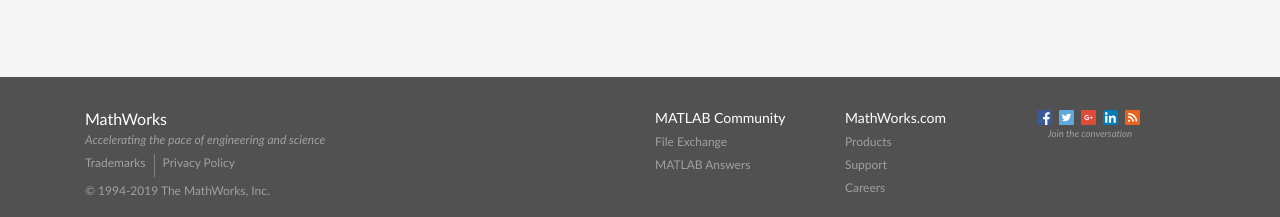
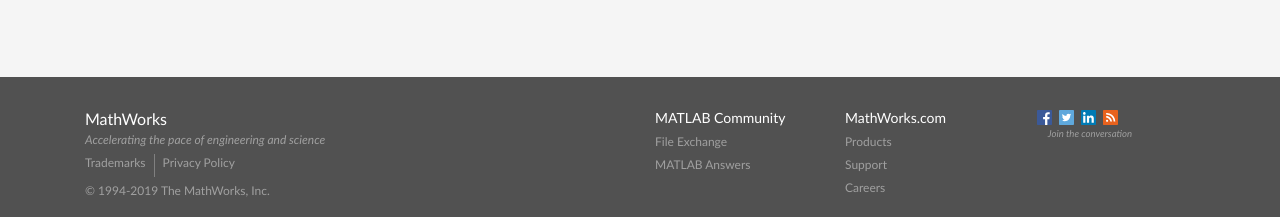
Before and after one commit to mathworks/mathworks.github.io, a Jekyll site: the page built from index.md, in a window 1280 px wide and 900 px high, scrolled down 790 px. Shown: the part 680-897 px from the top of the window. Built offline with Jekyll 4.4.1, drawn with Linux system fonts in a browser that asks for light colours; nearby versions of some CDN libraries.

Commit message:
Remove Google Plus, #10

```diff
--- a/_layouts/page.html
+++ b/_layouts/page.html
@@ -337,9 +337,6 @@
           <a href="http://www.twitter.com/MATLAB" class="svg_link" target="_blank">
             <img class="ico" alt="Twitter" src="assets/images/ico-twitter.svg">
           </a>
-          <a href="https://plus.google.com/117177960465154322866?prsrc=3" class="svg_link" target="_blank">
-            <img class="ico" alt="Google+" src="assets/images/ico-google-plus.svg">
-          </a>
           <a href="http://www.linkedin.com/company/the-mathworks_2" class="svg_link" target="_blank">
             <img class="ico" alt="LinkedIn" src="assets/images/ico-linkedin.svg">
           </a>
```
